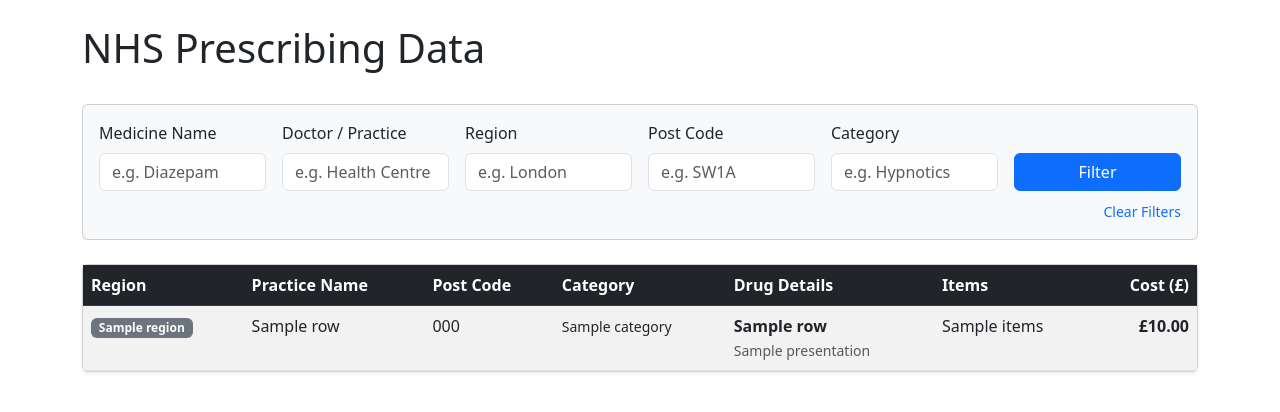
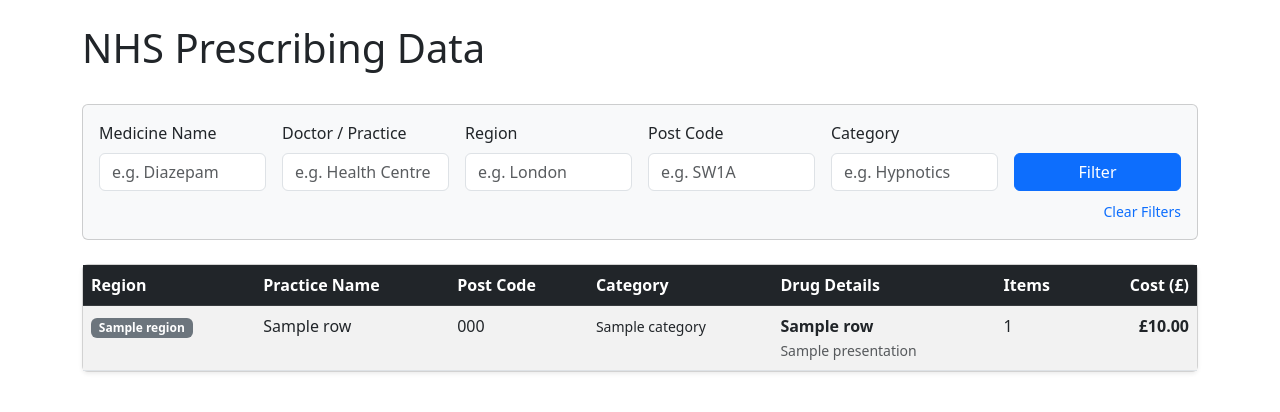
Before and after one commit to RoshanBM/NHS_prescribing_dashboard, a Flask app: template nhs_pai/src/templates/index.html in a window 1280 px wide. Shown: the top 412 px of the page. Run offline with Flask 3, Linux system fonts and the light colour scheme; the template is opened without the code that fills it: most values are stand-ins (such as "Sample title", 1, 10 or a date in 2020).

Commit message:
UI Fix: No. of Items not showing

```diff
--- a/nhs_pai/src/app.py
+++ b/nhs_pai/src/app.py
@@ -41,7 +41,7 @@
             'region': 'region',
             'category': 'category',
             'ACT COST': 'cost',
-            'ITEMS': 'items',
+            'ITEMS': 'total_items',
             'presentation': 'presentation',
             'BNF CODE': 'bnf_code',
             'POSTCODE': 'post_code'
@@ -67,7 +67,7 @@
                 merged_df = merged_df[merged_df['post_code'].str.contains(filters['post_code'], case=False, na=False)]
 
         # Select columns to display
-        final_df = merged_df[['practice_name', 'drug_name', 'presentation', 'items', 'cost', 'bnf_code', 'region', 'category', 'post_code']]
+        final_df = merged_df[['practice_name', 'drug_name', 'presentation', 'total_items', 'cost', 'bnf_code', 'region', 'category', 'post_code']]
 
         return final_df.head(100).to_dict(orient='records') # Increased limit slightly
 
--- a/nhs_pai/src/templates/index.html
+++ b/nhs_pai/src/templates/index.html
@@ -70,7 +70,7 @@
                             <strong>{{ row.drug_name }}</strong><br>
                             <small class="text-muted">{{ row.presentation }}</small>
                         </td>
-                        <td>{{ row.items }}</td>
+                        <td>{{ row.total_items }}</td>
                         <td class="text-end fw-bold">£{{ "%.2f"|format(row.cost) }}</td>
                     </tr>
                     {% else %}
```
